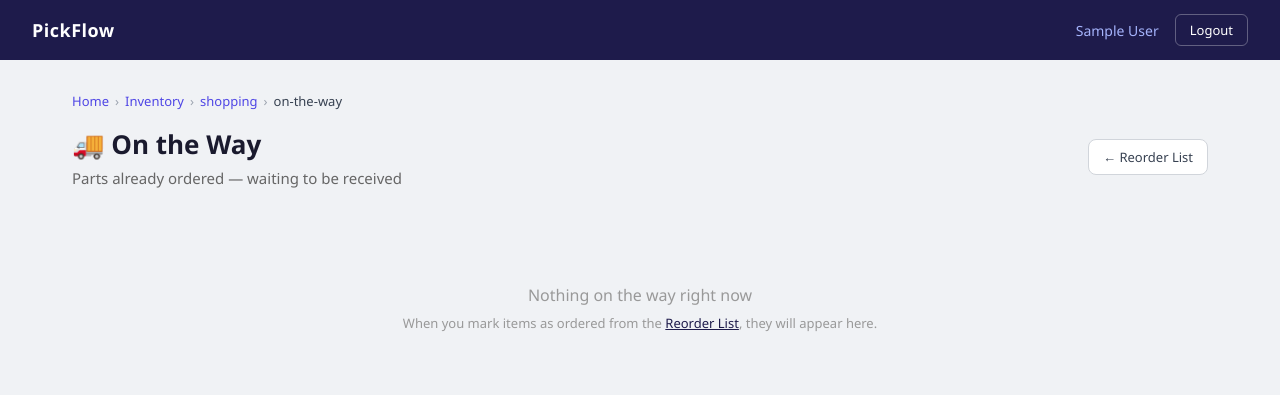
After one commit to sarwin-dev/pickflow, a Flask app: page /inventory/shopping/on-the-way/ in a window 1280 px wide. The commit adds this page. Shown: the top 395 px of the page. Run offline with Flask 3, Linux system fonts and the light colour scheme; the visitor is signed in with stand-in values (Sample User, id 1); data that the repository does not hold is empty.

Commit message:
Add On the Way tracking for ordered parts
- ordered_at field on ShoppingListItem to track when sent to purchasing
- Mark as Ordered button (per item + bulk) on reorder list
- /inventory/shopping/on-the-way/ view showing ordered parts with date
- Dashboard card showing On the Way count (blue, same style as Low Stock)
- PDF now shows only pending items, removed unused Notes column
- Clear list only affects pending items (not ordered ones)

Co-Authored-By: Claude Sonnet 4.6 <noreply@anthropic.com>

```diff
--- a/app.py
+++ b/app.py
@@ -40,6 +40,7 @@ def dashboard():
     stats = {}
 
     if role in ['admin', 'supervisor']:
+        from models import ShoppingListItem
         today = date.today()
         stats['pending'] = WorkOrder.query.filter_by(status='pending').count()
         stats['in_progress'] = WorkOrder.query.filter_by(status='in_progress').count()
@@ -50,6 +51,9 @@ def dashboard():
         stats['low_stock'] = Inventory.query.filter(
             Inventory.is_active == True,
             Inventory.quantity <= Inventory.min_quantity
+        ).count()
+        stats['on_the_way'] = ShoppingListItem.query.filter(
+            ShoppingListItem.ordered_at.isnot(None)
         ).count()
 
     elif role == 'warehouse':
--- a/models.py
+++ b/models.py
@@ -119,6 +119,7 @@ class ShoppingListItem(db.Model):
     notes = db.Column(db.String(200), nullable=True)
     added_by = db.Column(db.Integer, db.ForeignKey('users.id'), nullable=False)
     added_at = db.Column(db.DateTime, default=datetime.utcnow)
+    ordered_at = db.Column(db.DateTime, nullable=True)
     part = db.relationship('Part', backref='shopping_items')
     requester = db.relationship('User', backref='shopping_items')
 
--- a/routes/inventory.py
+++ b/routes/inventory.py
@@ -127,8 +127,48 @@ def shopping_list():
     check = supervisor_required()
     if check:
         return check
-    items = ShoppingListItem.query.order_by(ShoppingListItem.added_at.desc()).all()
+    # solo los items pendientes (no marcados como ordenados)
+    items = ShoppingListItem.query.filter_by(ordered_at=None).order_by(ShoppingListItem.added_at.desc()).all()
     return render_template('inventory/shopping_list.html', items=items)
+
+@inventory_bp.route('/shopping/mark-ordered/<int:item_id>')
+def shopping_mark_ordered(item_id):
+    check = supervisor_required()
+    if check:
+        return check
+    item = ShoppingListItem.query.get(item_id)
+    if item:
+        item.ordered_at = datetime.utcnow()
+        db.session.commit()
+    return redirect(url_for('inventory.shopping_list'))
+
+@inventory_bp.route('/shopping/mark-all-ordered')
+def shopping_mark_all_ordered():
+    check = supervisor_required()
+    if check:
+        return check
+    ShoppingListItem.query.filter_by(ordered_at=None).update({'ordered_at': datetime.utcnow()})
+    db.session.commit()
+    return redirect(url_for('inventory.on_the_way'))
+
+@inventory_bp.route('/shopping/on-the-way/')
+def on_the_way():
+    check = supervisor_required()
+    if check:
+        return check
+    items = ShoppingListItem.query.filter(
+        ShoppingListItem.ordered_at.isnot(None)
+    ).order_by(ShoppingListItem.ordered_at.desc()).all()
+    return render_template('inventory/on_the_way.html', items=items)
+
+@inventory_bp.route('/shopping/clear-ordered')
+def shopping_clear_ordered():
+    check = supervisor_required()
+    if check:
+        return check
+    ShoppingListItem.query.filter(ShoppingListItem.ordered_at.isnot(None)).delete()
+    db.session.commit()
+    return redirect(url_for('inventory.on_the_way'))
 
 @inventory_bp.route('/shopping/update/<int:item_id>', methods=['POST'])
 def shopping_update(item_id):
@@ -158,7 +198,7 @@ def shopping_clear():
     check = supervisor_required()
     if check:
         return check
-    ShoppingListItem.query.delete()
+    ShoppingListItem.query.filter_by(ordered_at=None).delete()
     db.session.commit()
     return redirect(url_for('inventory.shopping_list'))
 
@@ -174,7 +214,7 @@ def shopping_pdf():
     from reportlab.lib.styles import ParagraphStyle
     from reportlab.lib.units import inch
 
-    items = ShoppingListItem.query.order_by(ShoppingListItem.added_at).all()
+    items = ShoppingListItem.query.filter_by(ordered_at=None).order_by(ShoppingListItem.added_at).all()
 
     buffer = BytesIO()
     doc = SimpleDocTemplate(buffer, pagesize=letter,
@@ -192,17 +232,16 @@ def shopping_pdf():
         style_sub))
     elements.append(Spacer(1, 0.2*inch))
 
-    table_data = [['#', 'Part', 'Qty Needed', 'Notes', 'Requested By']]
+    table_data = [['#', 'Part', 'Qty Needed', 'Requested By']]
     for i, item in enumerate(items, 1):
         table_data.append([
             str(i),
             item.part.name if item.part else '—',
             str(item.quantity_needed),
-            item.notes or '—',
             item.requester.name if item.requester else '—',
         ])
 
-    col_widths = [0.3*inch, 2.2*inch, 0.9*inch, 2.8*inch, 1.3*inch]
+    col_widths = [0.3*inch, 3.2*inch, 1.1*inch, 2.9*inch]
     t = Table(table_data, colWidths=col_widths, repeatRows=1)
     t.setStyle(TableStyle([
         ('BACKGROUND',     (0,0), (-1,0), colors.HexColor('#1e1b4b')),
--- /dev/null
+++ b/templates/inventory/on_the_way.html
@@ -0,0 +1,71 @@
+{% extends 'base.html' %}
+{% block title %}On the Way - PickFlow{% endblock %}
+{% block content %}
+
+<div class="dashboard-header">
+    <div style="display:flex; justify-content:space-between; align-items:center;">
+        <div>
+            <h1>🚚 On the Way</h1>
+            <p>Parts already ordered — waiting to be received</p>
+        </div>
+        <div style="display:flex; gap:8px;">
+            {% if items %}
+            <a href="/inventory/shopping/clear-ordered" class="btn-delete"
+               onclick="return confirm('Clear all On the Way items? Only do this once parts have been received.')">
+                Clear All
+            </a>
+            {% endif %}
+            <a href="/inventory/shopping/" class="btn-secondary" style="padding:8px 14px; font-size:13px;">
+                ← Reorder List
+            </a>
+        </div>
+    </div>
+</div>
+
+{% if items %}
+<div class="table-container">
+    <table class="data-table">
+        <thead>
+            <tr>
+                <th>#</th>
+                <th>Part</th>
+                <th style="text-align:center;">Qty Ordered</th>
+                <th>Requested By</th>
+                <th>Added</th>
+                <th>Ordered On</th>
+            </tr>
+        </thead>
+        <tbody>
+            {% for item in items %}
+            <tr>
+                <td style="color:#999; font-size:13px;">{{ loop.index }}</td>
+                <td><strong>{{ item.part.name }}</strong></td>
+                <td style="text-align:center; font-size:16px; font-weight:700; color:#2563eb;">
+                    {{ item.quantity_needed }}
+                </td>
+                <td style="font-size:13px;">{{ item.requester.name if item.requester else '—' }}</td>
+                <td style="font-size:12px; color:#999;">{{ item.added_at.strftime('%m/%d/%Y') }}</td>
+                <td style="font-size:12px; color:#2563eb; font-weight:600;">
+                    {{ item.ordered_at.strftime('%m/%d/%Y') }}
+                </td>
+            </tr>
+            {% endfor %}
+        </tbody>
+    </table>
+</div>
+<p style="font-size:13px; color:#6b7280; margin-top:1rem; padding:0 4px;">
+    Once parts arrive, receive them in the <a href="/receiving" style="color:#1e1b4b;">Receiving</a> module,
+    then clear this list.
+</p>
+{% else %}
+<div style="text-align:center; padding:4rem; color:#999;">
+    <p style="font-size:16px;">Nothing on the way right now</p>
+    <p style="font-size:13px; margin-top:8px;">
+        When you mark items as ordered from the
+        <a href="/inventory/shopping/" style="color:#1e1b4b;">Reorder List</a>,
+        they will appear here.
+    </p>
+</div>
+{% endif %}
+
+{% endblock %}
```
Also changed, not shown: templates/dashboard.html (+9 -0 lines), templates/inventory/shopping_list.html (+12 -8 lines).
